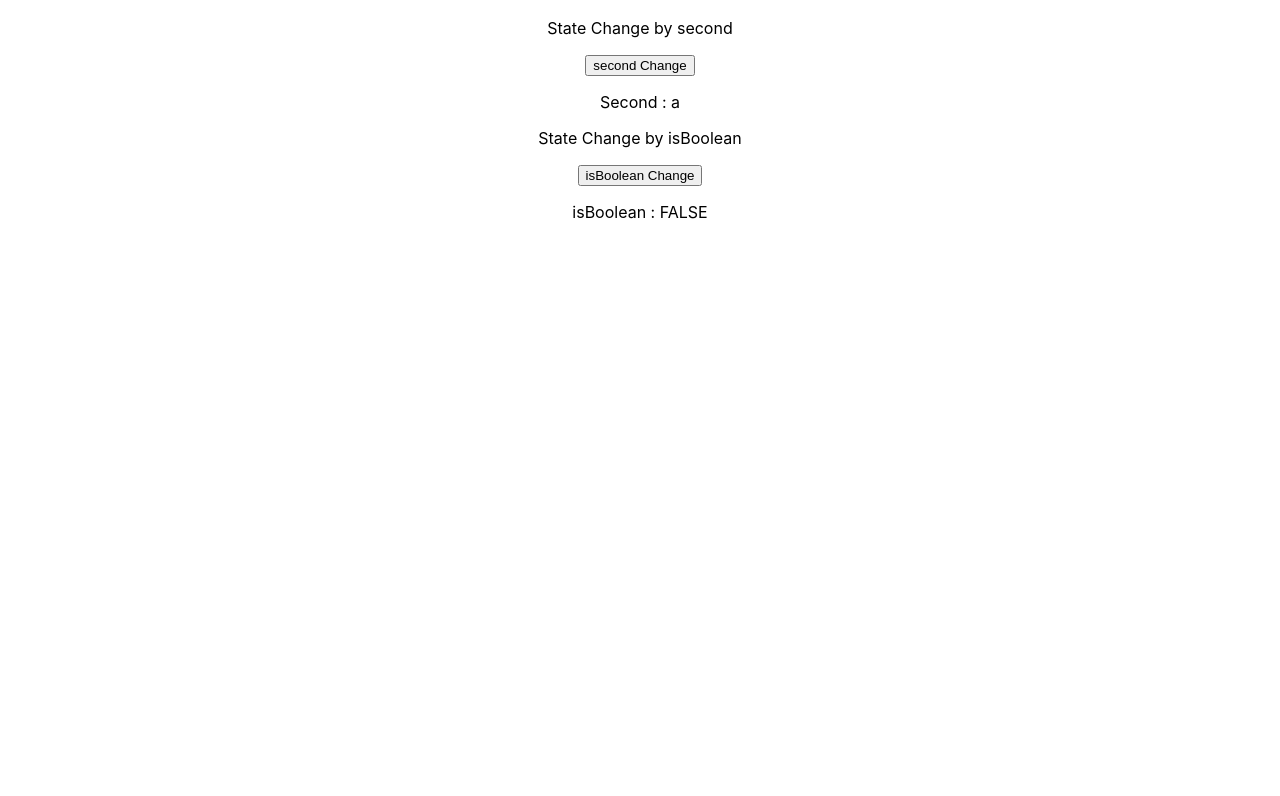
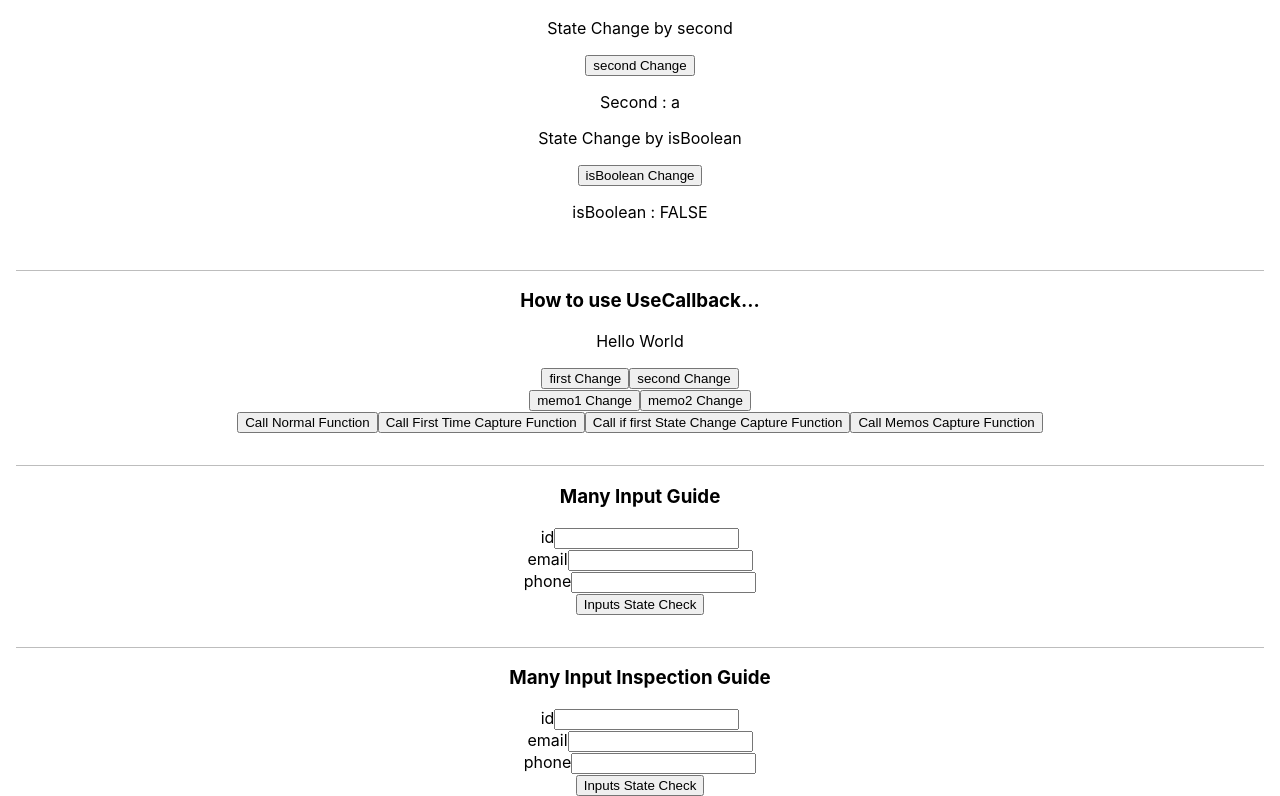
Before and after one commit to gaengkun/React-base, a React (Create React App) app: page / in a window 1280 px wide. Shown: the part 2826-3622 px from the top of the page. Before the commit the page ends 3064 px from the top, so only its background shows below. Built offline with nearby package versions, Linux system fonts and the light colour scheme.

Commit message:
2020-10-17 kjo

```diff
--- a/src/App.tsx
+++ b/src/App.tsx
@@ -10,6 +10,9 @@ import ParentComponent from "./components/pure-component-base/parent";
 import UseCallbackBase from "./components/use-callback-base";
 import PropsParent from "./components/props-context-base/props-case/props-parent";
 import ContextParent from "./components/props-context-base/context-case";
+import UseCallbackExpreince from "./components/what-use-callback";
+import ManyInputBaseComponent from "./components/many-input-base";
+import ManyInputInspectionComponent from "./components/many-input-base/many-input-inspection";
 function App() {
   return (
     <div className="App">
@@ -46,6 +49,21 @@ function App() {
         <PropsParent />
         <ContextParent />
       </div>
+      <div className="tit"></div>
+      <div>
+        <h3>How to use UseCallback...</h3>
+        <UseCallbackExpreince />
+      </div>
+      <div className="tit"></div>
+      <div>
+        <h3>Many Input Guide</h3>
+        <ManyInputBaseComponent />
+      </div>
+      <div className="tit"></div>
+      <div>
+        <h3>Many Input Inspection Guide</h3>
+        <ManyInputInspectionComponent />
+      </div>
     </div>
   );
 }
--- /dev/null
+++ b/src/components/many-input-base/index.tsx
@@ -0,0 +1,67 @@
+import React, { useState, useCallback } from "react";
+
+function ManyInputBaseComponent() {
+  const [inputs, setInputs] = useState({
+    id: "",
+    email: "",
+    phone: "",
+  });
+
+  const onChange = useCallback(
+    (e: any) => {
+      const { name, value } = e.target;
+      setInputs({
+        ...inputs,
+        [name]: value,
+      });
+    },
+    [inputs]
+  );
+
+  return (
+    <div>
+      <div>
+        <label htmlFor="id">id</label>
+        <input
+          type="text"
+          name="id"
+          value={inputs.id}
+          onChange={(e) => {
+            onChange(e);
+          }}
+        />
+      </div>
+      <div>
+        <label htmlFor="email">email</label>
+        <input
+          type="text"
+          name="email"
+          value={inputs.email}
+          onChange={(e) => {
+            onChange(e);
+          }}
+        />
+      </div>
+      <div>
+        <label htmlFor="phone">phone</label>
+        <input
+          type="text"
+          name="phone"
+          value={inputs.phone}
+          onChange={(e) => {
+            onChange(e);
+          }}
+        />
+      </div>
+      <button
+        onClick={() => {
+          console.log(inputs);
+        }}
+      >
+        Inputs State Check
+      </button>
+    </div>
+  );
+}
+
+export default ManyInputBaseComponent;
--- /dev/null
+++ b/src/components/many-input-base/many-input-inspection.tsx
@@ -0,0 +1,91 @@
+import React, { useState, useCallback } from "react";
+
+// 2 Way Inspection Guide
+
+function ManyInputInspectionComponent() {
+  const [inputs, setInputs] = useState({
+    id: "",
+    email: "",
+    phone: "",
+  });
+
+  const onChange = useCallback(
+    (e: any) => {
+      e.persist();
+
+      console.log(e.target.dataset);
+
+      const { name, value } = e.target;
+      console.log(e.target);
+      if (inspection(name, value)) {
+        setInputs({
+          ...inputs,
+          [name]: value,
+        });
+      }
+    },
+    [inputs]
+  );
+
+  const inspection = useCallback((name, value) => {
+    if (name === "email") {
+      if (value.length < 10) {
+        return true;
+      } else {
+        return false;
+      }
+    } else {
+      return true;
+    }
+  }, []);
+
+  return (
+    <div>
+      <div>
+        <label htmlFor="id">id</label>
+        <input
+          type="text"
+          name="id"
+          value={inputs.id}
+          onChange={(e) => {
+            if (e.target.value.length < 10) {
+              onChange(e);
+            }
+          }}
+        />
+      </div>
+      <div>
+        <label htmlFor="email">email</label>
+        <input
+          type="text"
+          name="email"
+          datatype="number"
+          value={inputs.email}
+          onChange={(e) => {
+            onChange(e);
+          }}
+        />
+      </div>
+      <div>
+        <label htmlFor="phone">phone</label>
+        <input
+          type="text"
+          name="phone"
+          value={inputs.phone}
+          onChange={(e) => {
+            onChange(e);
+          }}
+        />
+      </div>
+      <button
+        onClick={() => {
+          console.log(inputs);
+        }}
+      >
+        Inputs State Check
+      </button>
+    </div>
+  );
+}
+
+export default ManyInputInspectionComponent;
--- a/src/components/use-callback-base/index.tsx
+++ b/src/components/use-callback-base/index.tsx
@@ -4,7 +4,7 @@ function UseCallbackBase() {
   const [first, setFirst] = useState(0);
   const [second, setSecond] = useState("가");
   const [third, setThird] = useState(false);
-
+  console.log("rendering");
   const initFn = useCallback(() => {
     return (
       <div>
@@ -59,7 +59,7 @@ function UseCallbackBase() {
   };
 
   const c = useCallback(() => {
-    console.log("hellow World" + first);
+    console.log("hello world" + first);
   }, [first]);
 
   useEffect(() => {
--- /dev/null
+++ b/src/components/what-use-callback/index.tsx
@@ -0,0 +1,113 @@
+import React, { useCallback, useState, useMemo } from "react";
+
+function MemozeidCheck(a: number, b: number) {
+  return a * b;
+}
+
+function UseCallbackExperience() {
+  console.log("rendering");
+
+  const [first, setFirst] = useState(1);
+  const [second, setSecond] = useState("a");
+
+  const [memo1, setMemo1] = useState(1);
+  const [memo2, setMemo2] = useState(2);
+
+  const memos = useMemo(() => MemozeidCheck(memo1, memo2), []);
+  const memosCapture = useMemo(() => MemozeidCheck(memo1, memo2), [
+    memo1,
+    memo2,
+  ]);
+
+  const normalFn = () => {
+    console.log(first);
+  };
+
+  const specialFn = useCallback(() => {
+    console.log(first);
+  }, []);
+
+  const firstCaptureFn = useCallback(() => {
+    console.log(first);
+  }, [first]);
+
+  const memosCaptureFn = useCallback(() => {
+    console.log("memo1", memo1);
+    console.log("memo2", memo2);
+    console.log("Not Capture", memos);
+    console.log("Capture", memosCapture);
+  }, [memos, memosCapture]);
+
+  return (
+    <div>
+      <div>
+        <p>Hello World</p>
+        <button
+          onClick={() => {
+            setFirst(Math.round(Math.random() * 10));
+          }}
+        >
+          first Change
+        </button>
+        <button
+          onClick={() => {
+            setSecond(second === "a" ? "b" : "a");
+          }}
+        >
+          second Change
+        </button>
+        <div>
+          <button
+            onClick={() => {
+              setMemo1(Math.round(Math.random() * 10));
+            }}
+          >
+            memo1 Change
+          </button>
+          <button
+            onClick={() => {
+              setMemo2(Math.round(Math.random() * 10));
+            }}
+          >
+            memo2 Change
+          </button>
+        </div>
+        <div>
+          <button
+            onClick={() => {
+              normalFn();
+            }}
+          >
+            Call Normal Function
+          </button>
+
+          <button
+            onClick={() => {
+              specialFn();
+            }}
+          >
+            Call First Time Capture Function
+          </button>
+
+          <button
+            onClick={() => {
+              firstCaptureFn();
+            }}
+          >
+            Call if first State Change Capture Function
+          </button>
+
+          <button
+            onClick={() => {
+              memosCaptureFn();
+            }}
+          >
+            Call Memos Capture Function
+          </button>
+        </div>
+      </div>
+    </div>
+  );
+}
+
+export default React.memo(UseCallbackExperience);
```
Also changed, not shown: 1 other file (tests, documents, lock files or other folders).
